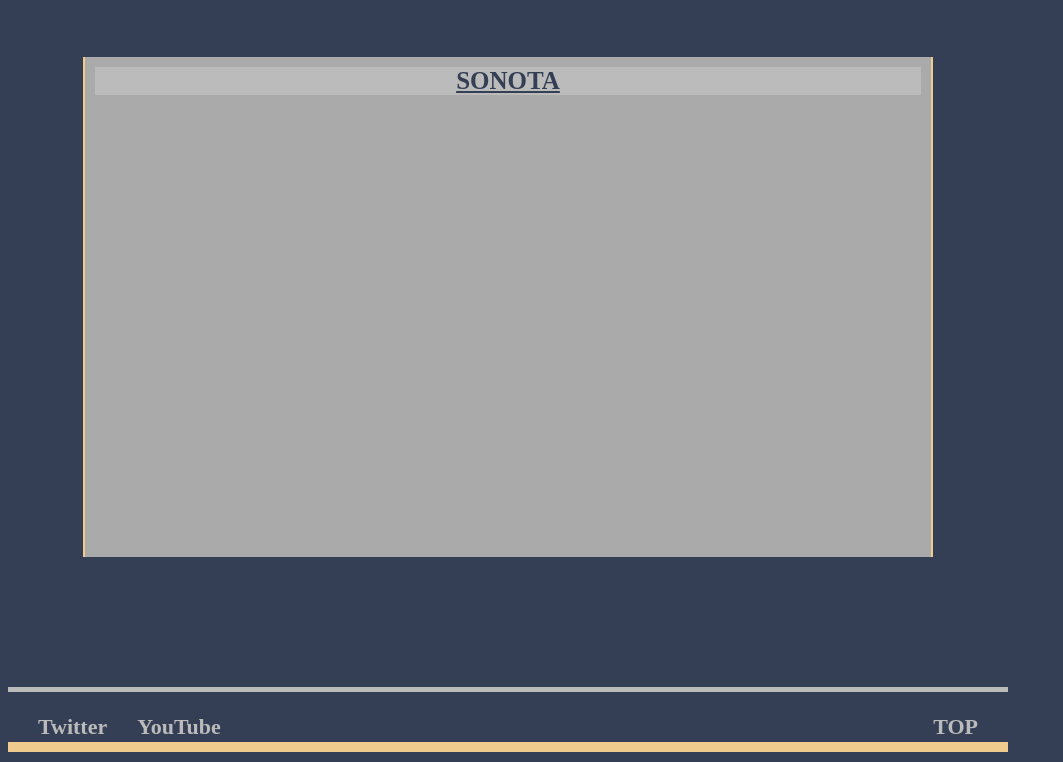
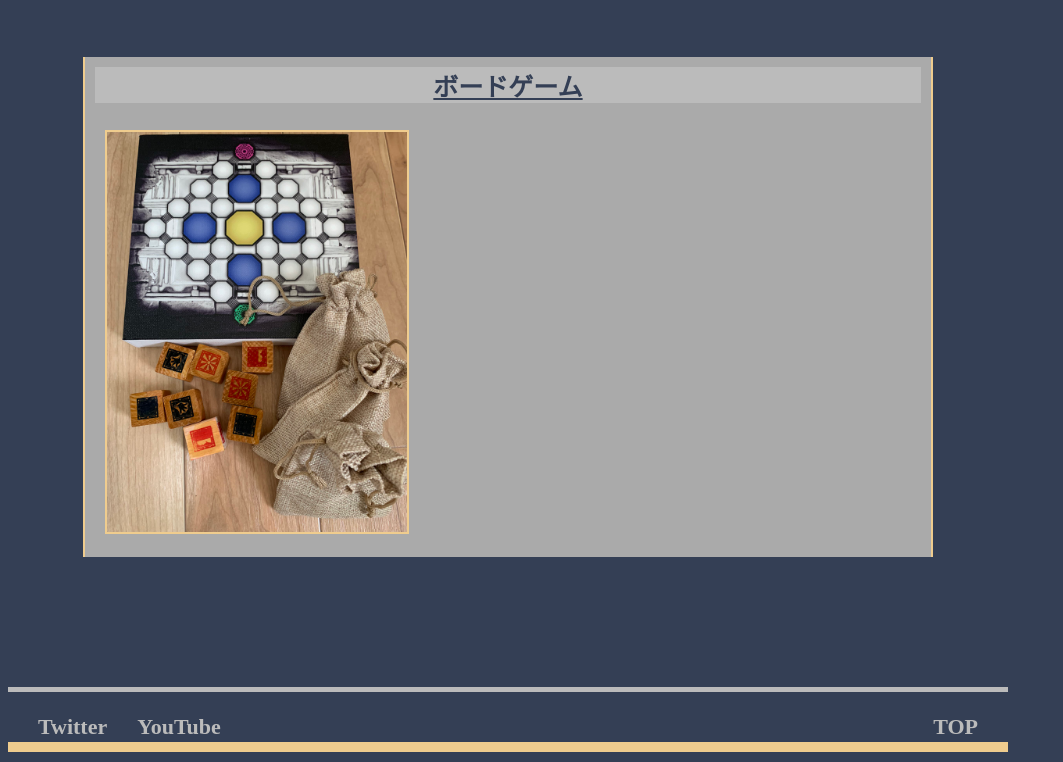
Before and after one commit to nokoha/portfolio, a plain HTML site: page index.html in a window 1280 px wide. Shown: the part 874-1636 px from the top of the page, without its empty margins (0-1063 px from the left). Drawn offline with Linux system fonts and the light colour scheme.

Commit message:
Update index.html

```diff
--- a/index.html
+++ b/index.html
@@ -27,8 +27,8 @@
 		</div>
 
 		<div class="sonota">
-			<a href="sonota.html"><h1>SONOTA</h1></a>
-
+			<a href="sonota.html"><h1>ボードゲーム</h1></a>
+			<img class="C" src="神VS神.jpg">
 		</div>
 
 	</div>
```
